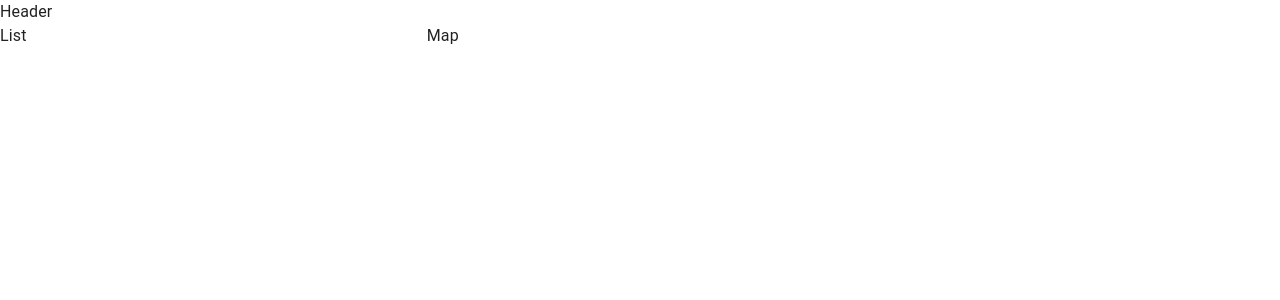
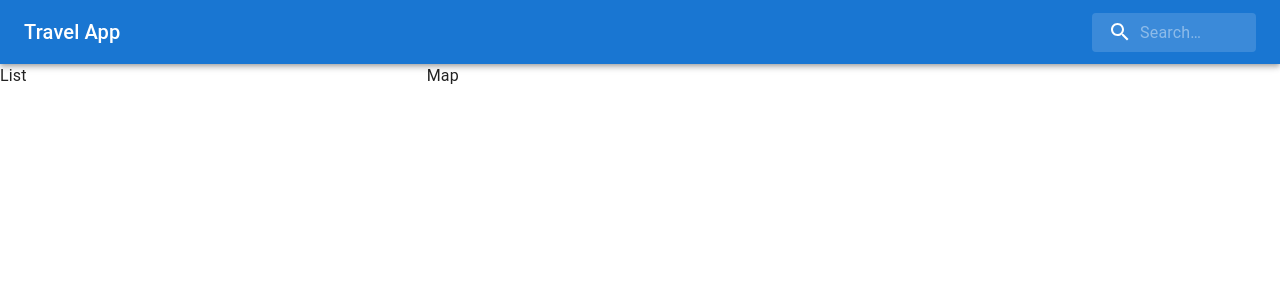
Before and after one commit to DaljeetReact/Travel-App, a React (Create React App) app: page / in a window 1280 px wide. Shown: the top 300 px of the page. Built offline with nearby package versions, Linux system fonts and the light colour scheme.

Commit message:
done with header section

```diff
--- a/package.json
+++ b/package.json
@@ -5,6 +5,7 @@
   "dependencies": {
     "@emotion/react": "^11.11.0",
     "@emotion/styled": "^11.11.0",
+    "@mui/icons-material": "^5.11.16",
     "@mui/material": "^5.13.2",
     "@react-google-maps/api": "^2.18.1",
     "@testing-library/jest-dom": "^5.16.5",
--- a/src/components/Header/Header.tsx
+++ b/src/components/Header/Header.tsx
@@ -1,9 +1,33 @@
-import React from 'react'
 
-function Header() {
+import AppBar from '@mui/material/AppBar';
+import {Box,Toolbar,Typography} from '@mui/material';
+import SearchIcon from '@mui/icons-material/Search';
+import {StyledInputBase,SearchIconWrapper,Search} from './Styles'
+
+export default function Header() {
   return (
-    <div>Header</div>
-  )
+    <Box sx={{ flexGrow: 1 }}>
+      <AppBar position="static">
+        <Toolbar>
+          <Typography
+            variant="h6"
+            noWrap
+            component="div"
+            sx={{ flexGrow: 1, display: { xs: 'none', sm: 'block' } }}
+          >
+            Travel App
+          </Typography>
+          <Search>
+            <SearchIconWrapper>
+              <SearchIcon />
+            </SearchIconWrapper>
+            <StyledInputBase
+              placeholder="Search…"
+              inputProps={{ 'aria-label': 'search' }}
+            />
+          </Search>
+        </Toolbar>
+      </AppBar>
+    </Box>
+  );
 }
-
-export default Header
--- /dev/null
+++ b/src/components/Header/Styles.ts
@@ -0,0 +1,43 @@
+import { styled, alpha } from '@mui/material/styles';
+import InputBase from '@mui/material/InputBase';
+export const Search = styled('div')(({ theme }) => ({
+    position: 'relative',
+    borderRadius: theme.shape.borderRadius,
+    backgroundColor: alpha(theme.palette.common.white, 0.15),
+    '&:hover': {
+      backgroundColor: alpha(theme.palette.common.white, 0.25),
+    },
+    marginLeft: 0,
+    width: '100%',
+    [theme.breakpoints.up('sm')]: {
+      marginLeft: theme.spacing(1),
+      width: 'auto',
+    },
+  }));
+
+ export const SearchIconWrapper = styled('div')(({ theme }) => ({
+    padding: theme.spacing(0, 2),
+    height: '100%',
+    position: 'absolute',
+    pointerEvents: 'none',
+    display: 'flex',
+    alignItems: 'center',
+    justifyContent: 'center',
+  }));
+
+export const StyledInputBase = styled(InputBase)(({ theme }) => ({
+    color: 'inherit',
+    '& .MuiInputBase-input': {
+      padding: theme.spacing(1, 1, 1, 0),
+      // vertical padding + font size from searchIcon
+      paddingLeft: `calc(1em + ${theme.spacing(4)})`,
+      transition: theme.transitions.create('width'),
+      width: '100%',
+      [theme.breakpoints.up('sm')]: {
+        width: '12ch',
+        '&:focus': {
+          width: '20ch',
+        },
+      },
+    },
+  }));
```
Also changed, not shown: 1 other file (tests, documents, lock files or other folders).
